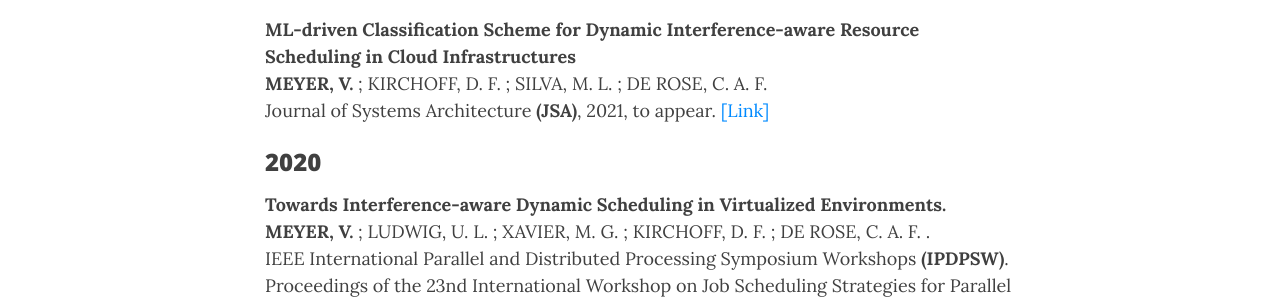
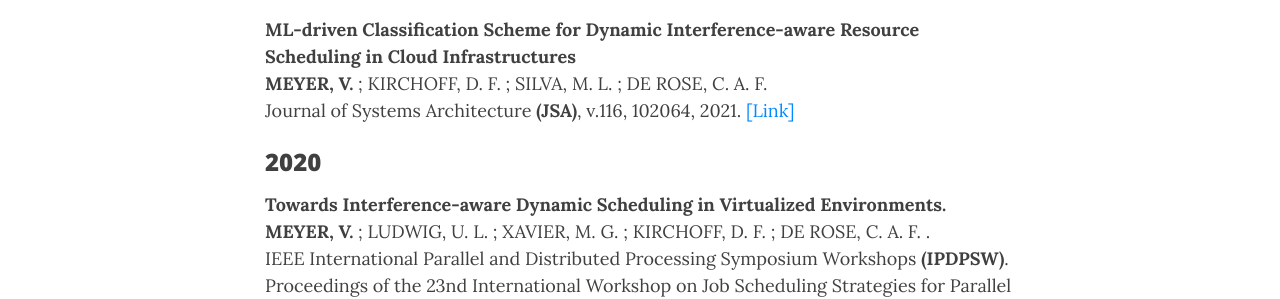
Before and after one commit to ViniciusMeyer/viniciusmeyer.github.io, a Jekyll site: the page built from publications.md, in a window 1280 px wide and 900 px high. Shown: the part 305-604 px from the top of the window. Built offline with Jekyll 4.4.1, drawn with Linux system fonts in a browser that asks for light colours; nearby versions of some CDN libraries.

Commit message:
Update publications.md

```diff
--- a/publications.md
+++ b/publications.md
@@ -15,7 +15,7 @@ You can also browse my <a href="https://scholar.google.com.br/citations?user=t9w
        <p class="media-heading">
           <strong>ML-driven Classification Scheme for Dynamic Interference-aware Resource Scheduling in Cloud Infrastructures</strong><br />
           <b>MEYER, V.</b> ; KIRCHOFF, D. F. ;  SILVA, M. L. ; DE ROSE, C. A. F.<br />
-		Journal of Systems Architecture <b>(JSA)</b>, 2021, to appear. <a href="https://doi.org/10.1016/j.sysarc.2021.102064">[Link]</a><br />
+		Journal of Systems Architecture <b>(JSA)</b>, v.116, 102064, 2021. <a href="https://doi.org/10.1016/j.sysarc.2021.102064">[Link]</a><br />
        </p>
     </div>
 </div>
```
